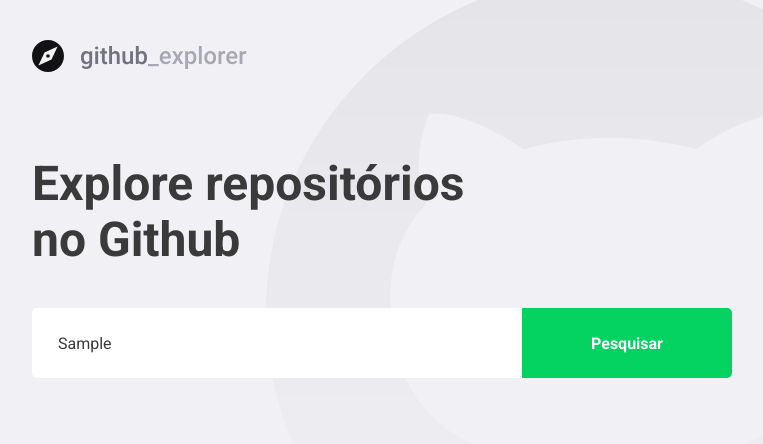
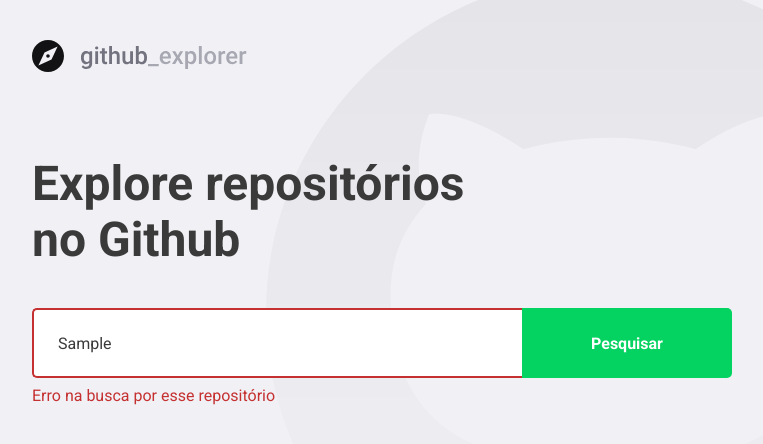
Before and after one commit to alex-candido/gostack-11-nivel-03-primeiro-projeto-com-reactjs, a React (Create React App) app: page / in a window 1280 px wide. Both pictures are taken after typing "Sample" into the empty fields and a click on the button "Pesquisar". Shown: the top 444 px of the page, without its empty margins (148-911 px from the left). Built offline with nearby package versions, Linux system fonts and the light colour scheme; no server answers.

Commit message:
lidando com Erros

```diff
--- a/src/pages/Dashboard/index.tsx
+++ b/src/pages/Dashboard/index.tsx
@@ -2,7 +2,7 @@
 import { FaChevronRight } from 'react-icons/fa';
 import logoImg from '../../assets/logo.svg';
 import api from '../../services/api';
-import { Form, Repositories, Title } from './styles';
+import { Error, Form, Repositories, Title } from './styles';
 
 interface Repository {
   full_name: string;
@@ -15,19 +15,28 @@
 
 const Dashboard: React.FC = () => {
   const [newRepo, setNewRepo] = React.useState('');
+  const [inputError, setInputError] = React.useState('');
   const [repositories, setRepositories] = React.useState<Repository[]>([]);
 
   async function handleAddRepository(
     event: FormEvent<HTMLFormElement>,
   ): Promise<void> {
     event.preventDefault();
+    if (!newRepo) {
+      setInputError('Digite o autor/nome do repositório');
+      return;
+    }
 
-    const response = await api.get<Repository>(`repos/${newRepo}`);
+    try {
+      const response = await api.get<Repository>(`repos/${newRepo}`);
 
-    const repository = response.data;
-    console.log(repository);
+      const repository = response.data;
 
-    setRepositories([...repositories, repository]);
+      setRepositories([...repositories, repository]);
+      setInputError('');
+    } catch (err) {
+      setInputError('Erro na busca por esse repositório');
+    }
   }
 
   return (
@@ -35,7 +44,7 @@
       <img src={logoImg} alt="Github Explorer" />
       <Title>Explore repositórios no Github</Title>
 
-      <Form onSubmit={handleAddRepository}>
+      <Form hasError={!!inputError} onSubmit={handleAddRepository}>
         <input
           value={newRepo}
           onChange={event => setNewRepo(event.target.value)}
@@ -43,6 +52,8 @@
         />
         <button type="submit">Pesquisar</button>
       </Form>
+
+      {inputError && <Error>{inputError}</Error>}
 
       <Repositories>
         {repositories.map(repository => (
--- a/src/pages/Dashboard/styles.ts
+++ b/src/pages/Dashboard/styles.ts
@@ -1,5 +1,9 @@
 import { shade } from 'polished';
-import styled from 'styled-components';
+import styled, { css } from 'styled-components';
+
+interface FormProps {
+  hasError: boolean;
+}
 
 export const Title = styled.h1`
   font-size: 48px;
@@ -10,7 +14,7 @@
   margin-top: 80px;
 `;
 
-export const Form = styled.form`
+export const Form = styled.form<FormProps>`
   margin-top: 40px;
   max-width: 700px;
 
@@ -25,6 +29,12 @@
     color: #3a3a3a;
     border: 2px solid #fff;
     border-right: 0;
+
+    ${props =>
+      props.hasError &&
+      css`
+        border-color: #c53030;
+      `}
 
     ::after &::placeholder {
       color: #a8a8b3;
@@ -45,6 +55,12 @@
       background: ${shade(0.2, '#04d361')};
     }
   }
+`;
+
+export const Error = styled.span`
+  display: block;
+  color: #c53030;
+  margin-top: 8px;
 `;
 
 export const Repositories = styled.div`
--- a/src/routes/index.tsx
+++ b/src/routes/index.tsx
@@ -4,12 +4,10 @@
 
 const Router: React.FC = () => {
   return (
-    <div>
-      <Routes>
-        <Route path="/" element={<Dashboard />} />
-        <Route path="/repository" element={<Repository />} />
-      </Routes>
-    </div>
+    <Routes>
+      <Route path="/" element={<Dashboard />} />
+      <Route path="/repository" element={<Repository />} />
+    </Routes>
   );
 };
 
```
